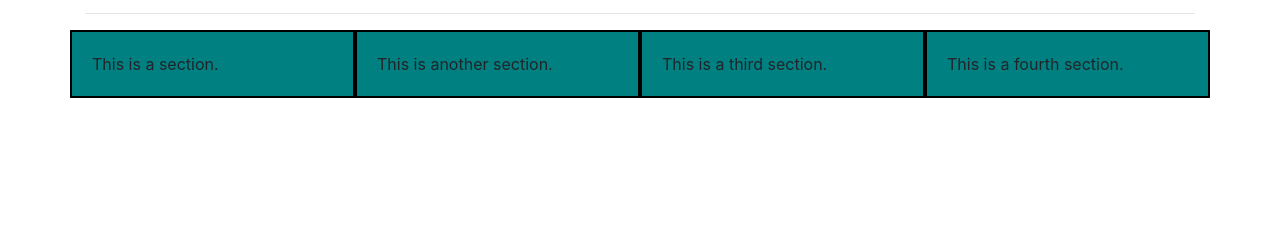
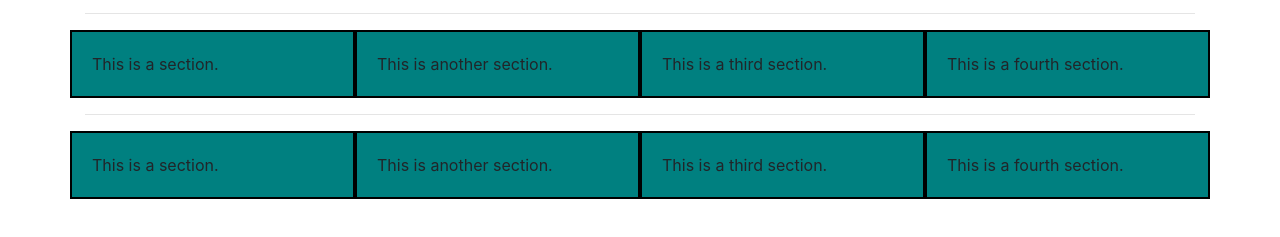
Before and after one commit to diorfeo/lecture1, a plain HTML site: page bootstrap.html in a window 1280 px wide. Shown: the part 107-344 px from the top of the page. Drawn offline with nearby package versions, Linux system fonts and the light colour scheme.

Commit message:
Ex. Bootstrap

```diff
--- a/bootstrap.html
+++ b/bootstrap.html
@@ -34,6 +34,22 @@
                 </div>
             </div>
 
+            <hr>
+            <div class="row">
+              <div class="col-lg-3 col-sm-6">
+                  This is a section.
+              </div>
+              <div class="col-lg-3 col-sm-6">
+                  This is another section.
+              </div>
+              <div class="col-lg-3 col-sm-6">
+                  This is a third section.
+              </div>
+              <div class="col-lg-3 col-sm-6">
+                  This is a fourth section.
+              </div>
+            </div>
+
         </div>
     </body>
 </html>
```
